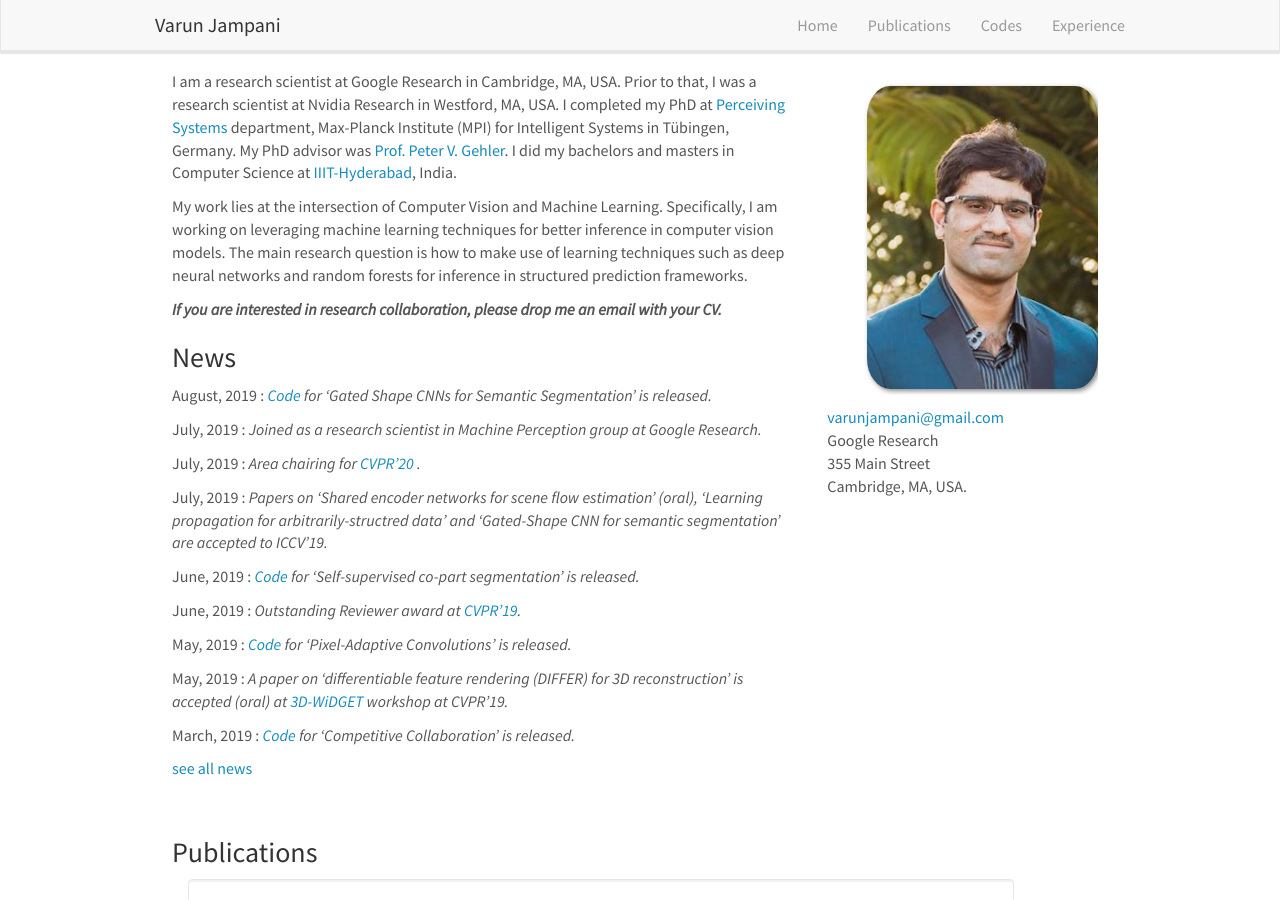
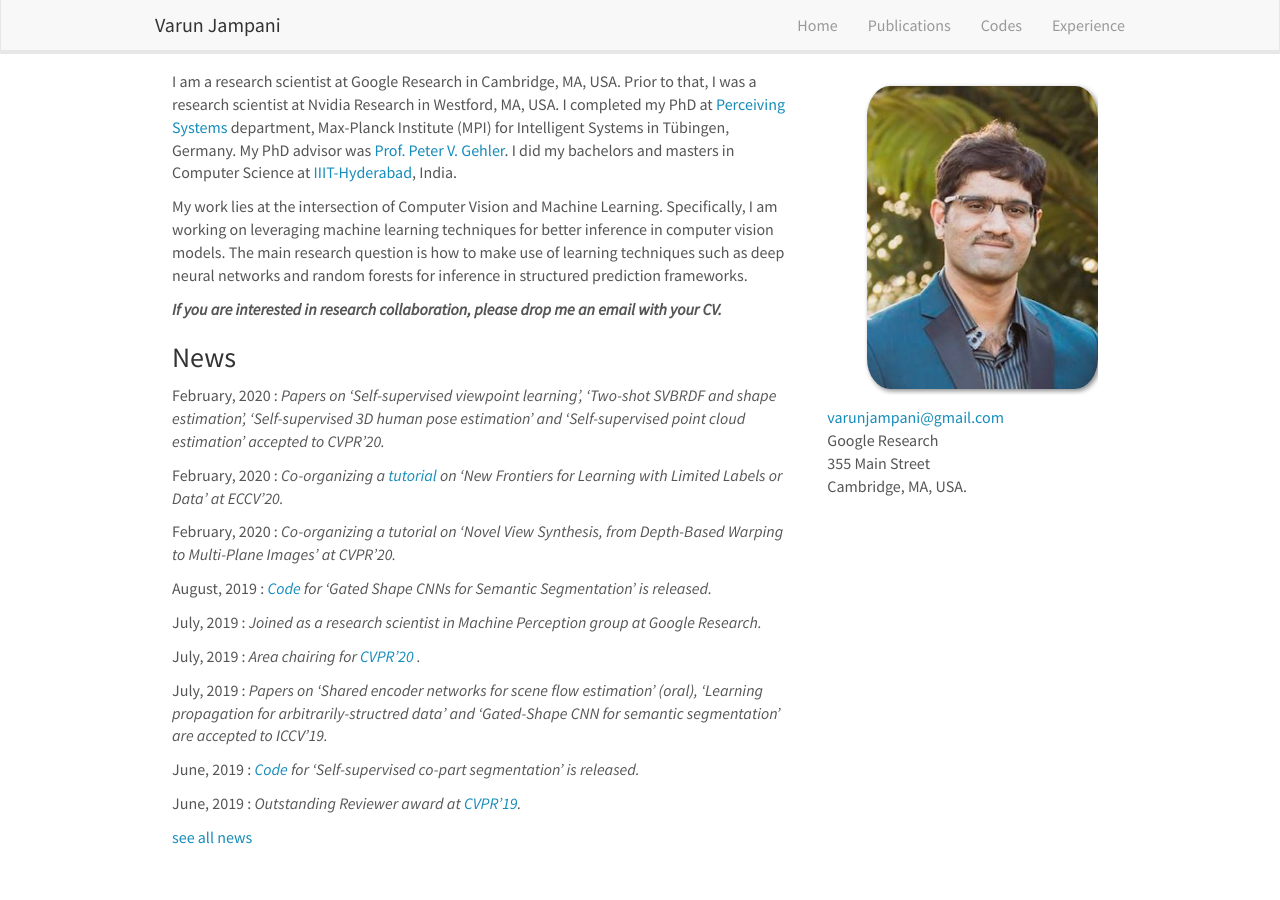
Before and after one commit to varunjampani/varunjampani.github.io, a Jekyll site: the page built from _pages/home.md, in a window 1280 px wide and 900 px high. Built offline with Jekyll 4.4.1, drawn with Linux system fonts in a browser that asks for light colours; nearby versions of some CDN libraries.

Commit message:
Update news.yml

```diff
--- a/_data/news.yml
+++ b/_data/news.yml
@@ -1,3 +1,12 @@
+- date: February, 2020
+  headline: Papers on 'Self-supervised viewpoint learning', 'Two-shot SVBRDF and shape estimation', 'Self-supervised 3D human pose estimation' and 'Self-supervised point cloud estimation' accepted to CVPR'20.
+
+- date: February, 2020
+  headline: Co-organizing a <a href="https://nvlabs.github.io/eccv2020-limited-labels-data-tutorial/"> tutorial </a> on 'New Frontiers for Learning with Limited Labels or Data' at ECCV'20.
+
+- date: February, 2020
+  headline: Co-organizing a tutorial on 'Novel View Synthesis, from Depth-Based Warping to Multi-Plane Images' at CVPR'20.
+
 - date: August, 2019
   headline: <a href="https://github.com/nv-tlabs/GSCNN">Code</a> for 'Gated Shape CNNs for Semantic Segmentation' is released.
 
```
